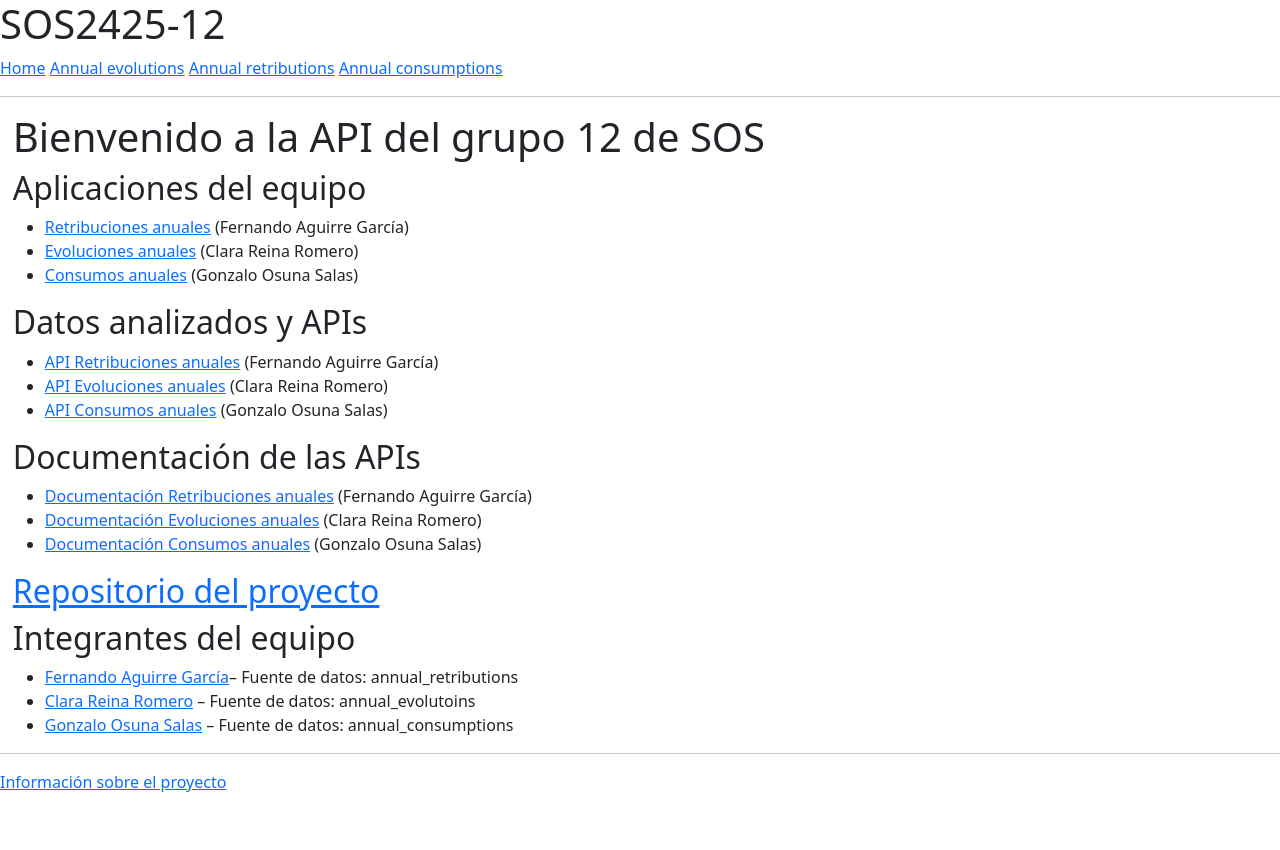
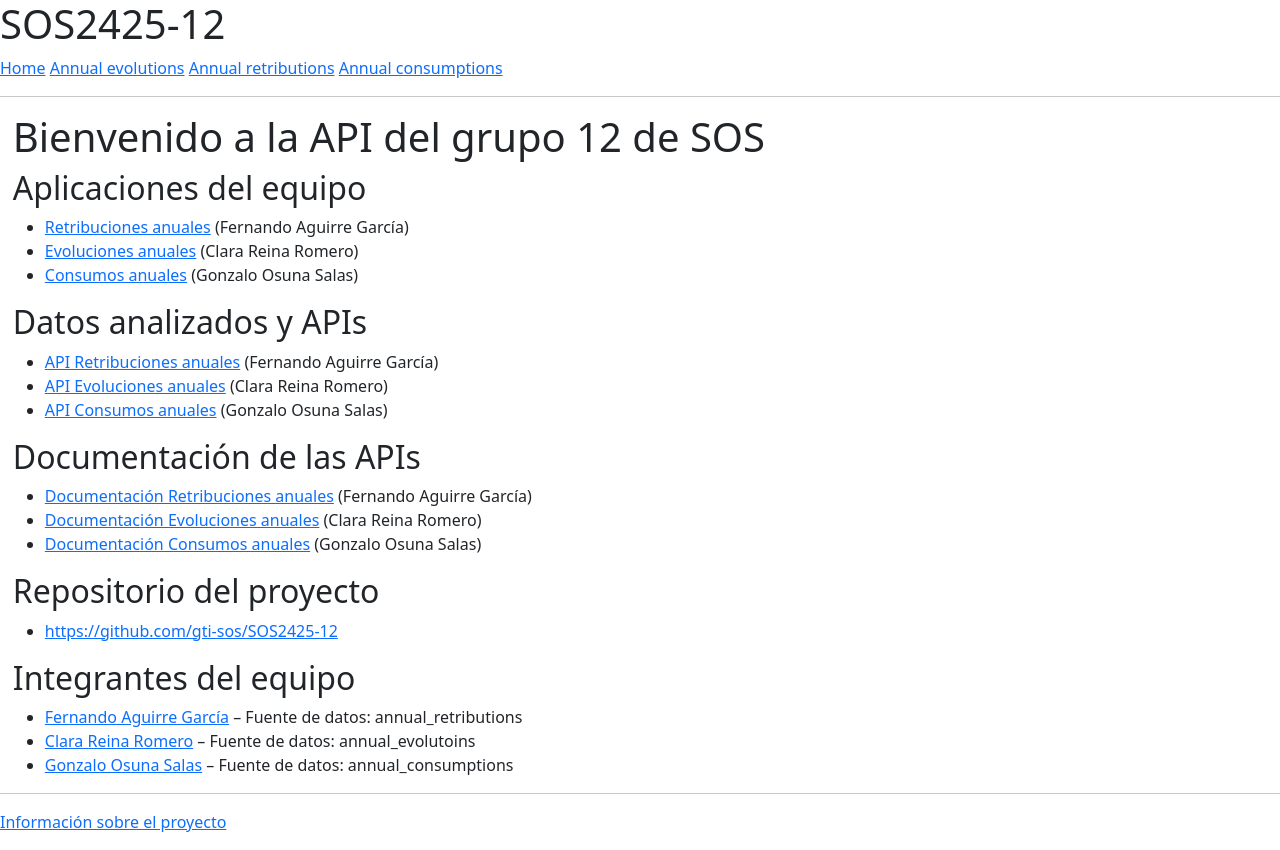
Before and after one commit to gti-sos/SOS2425-12, a SvelteKit app in the folder src/front/: page / in a window 1280 px wide. Before the commit the page ends 810 px from the top, so only its background shows below. Built offline with nearby package versions, Linux system fonts and the light colour scheme.

Commit message:
Repositorio

```diff
--- a/src/front/src/routes/+page.svelte
+++ b/src/front/src/routes/+page.svelte
@@ -34,11 +34,12 @@
         <li><a href="/api/v1/annual-evolutions/docs">Documentación Evoluciones anuales </a> (Clara Reina Romero)</li>
         <li><a href="/api/v1/annual-consumptions/docs">Documentación Consumos anuales</a> (Gonzalo Osuna Salas)</li>
     </ul>
-    <h2><a href="https://github.com/gti-sos/SOS2425-12">Repositorio del proyecto</a> </h2>
+    <h2>Repositorio del proyecto</h2>
+    <ul><li><a href="https://github.com/gti-sos/SOS2425-12">https://github.com/gti-sos/SOS2425-12</a></li></ul>
 
     <h2> Integrantes del equipo </h2>
     <ul>
-        <li><a href="https://github.com/Fer-28">Fernando Aguirre García </a>– Fuente de datos: annual_retributions</li>
+        <li><a href="https://github.com/Fer-28">Fernando Aguirre García </a> – Fuente de datos: annual_retributions</li>
         <li><a href="https://github.com/clarareina">Clara Reina Romero</a> – Fuente de datos: annual_evolutoins</li>
         <li><a href="https://github.com/gxnzalx55">Gonzalo Osuna Salas</a> – Fuente de datos: annual_consumptions</li>
     </ul>
```
